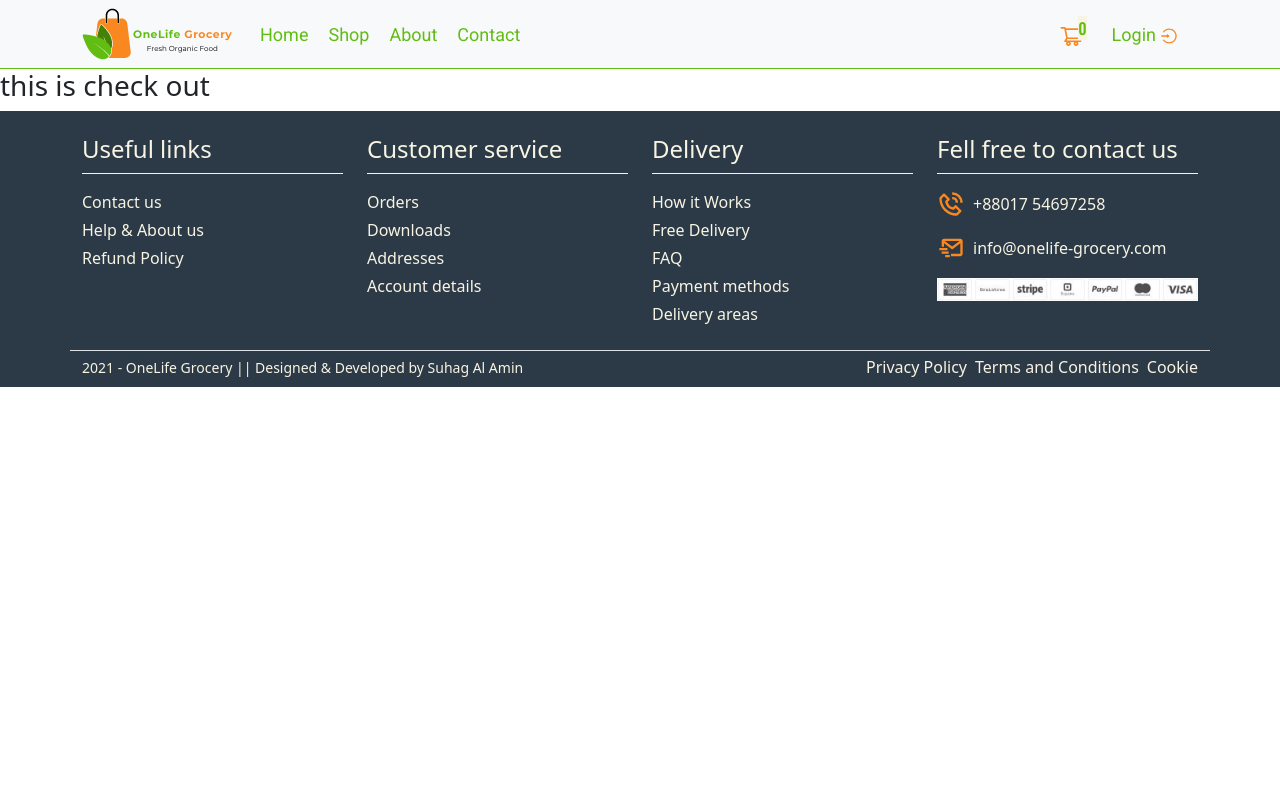
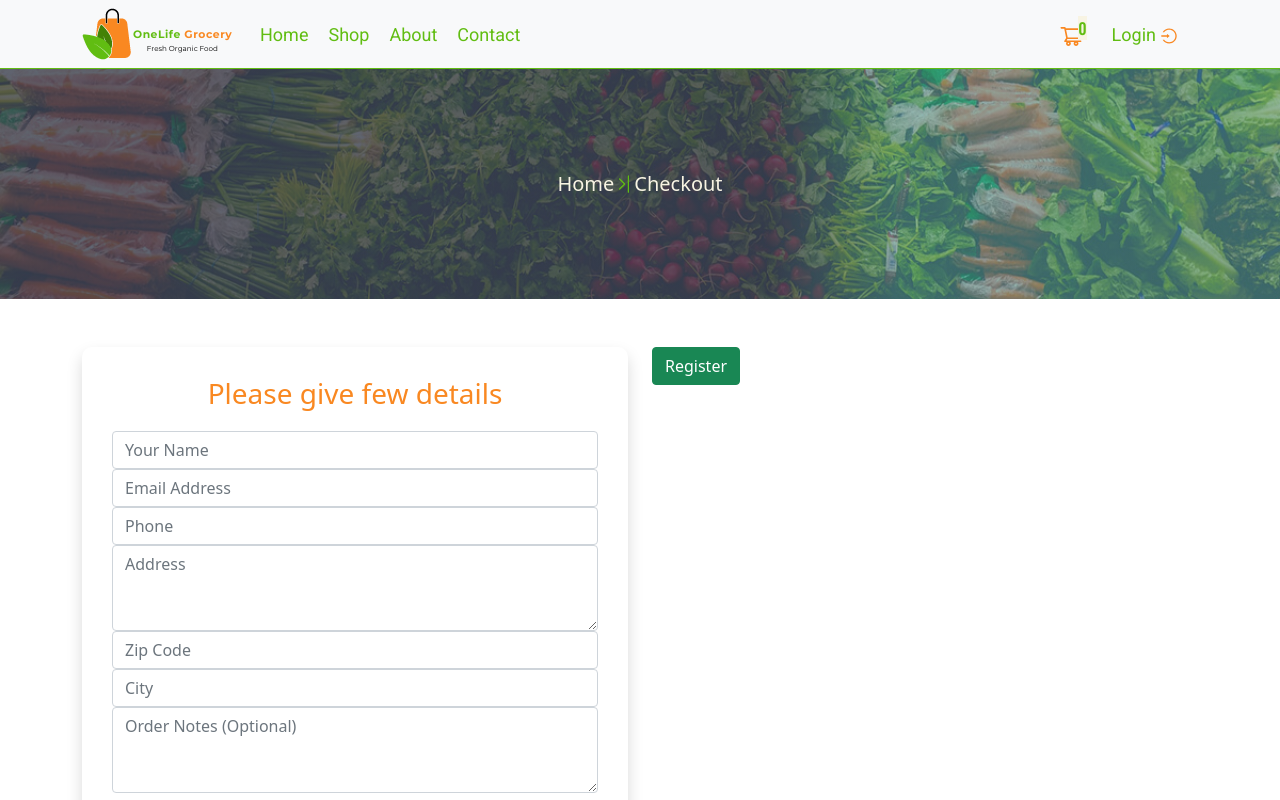
Before and after one commit to suhag-alamin/onelife-grocery-client, a Next.js app: page /checkout in a window 1280 px wide. Shown: the top 800 px of the page. Built offline with nearby package versions, Linux system fonts and the light colour scheme; no server answers.

Commit message:
checkout

```diff
--- a/pages/checkout.js
+++ b/pages/checkout.js
@@ -1,10 +1,120 @@
 import React from "react";
+import { Button, Col, Container, Form, Row } from "react-bootstrap";
+import { useForm } from "react-hook-form";
+import { useSelector } from "react-redux";
+import OthersBanner from "../components/OthersBanner";
+import useAuth from "../hooks/useAuth";
+import checkoutStyles from "../styles/Checkout.module.scss";
 
 const Checkout = () => {
+  const { user } = useAuth();
+  const { totalPrice } = useSelector((state) => state.groceryCart);
+  const {
+    register,
+    handleSubmit,
+    formState: { errors },
+  } = useForm({
+    defaultValues: {
+      userName: user?.displayName,
+      email: user?.email,
+    },
+  });
+  const onSubmit = (data) => {
+    const { userName, email, password, reEnterPassword } = data;
+    if (password !== reEnterPassword) {
+      toast.info("Password Is not matched");
+      return;
+    }
+    handleEmailRegister(userName, email, password);
+  };
+  console.log(errors);
   return (
-    <div>
-      <h3>this is check out</h3>
-    </div>
+    <>
+      <OthersBanner>Checkout</OthersBanner>
+      <Container className={`${checkoutStyles.checkoutContainer} py-5`}>
+        <form onSubmit={handleSubmit(onSubmit)}>
+          <Row xs={1} md={2} className="g-4">
+            <Col>
+              <div className={`${checkoutStyles.checkout} shadow`}>
+                <h3>Please give few details</h3>
+                <Form.Control
+                  required
+                  type="text"
+                  placeholder="Your Name"
+                  {...register("userName", { required: true })}
+                />
+                <Form.Control
+                  required
+                  type="email"
+                  placeholder="Email Address"
+                  {...register("email", {
+                    required: true,
+                    pattern: /^\S+@\S+$/i,
+                  })}
+                />
+                <Form.Control
+                  required
+                  type="number"
+                  placeholder="Phone"
+                  {...register("phone", {
+                    required: true,
+                    pattern: /^\S+@\S+$/i,
+                  })}
+                />
+
+                <Form.Control
+                  required
+                  type="text"
+                  as="textarea"
+                  rows={3}
+                  placeholder="Address"
+                  {...register("address", { required: true })}
+                />
+                <Form.Control
+                  type="text"
+                  placeholder="Zip Code"
+                  {...register("zipCode", { required: true })}
+                />
+
+                <Form.Control
+                  required
+                  type="text"
+                  placeholder="City"
+                  {...register("city", { required: true })}
+                />
+                <Form.Control
+                  type="text"
+                  as="textarea"
+                  rows={3}
+                  placeholder="Order Notes (Optional) "
+                  {...register("notes", { required: true })}
+                />
+
+                {/* <Button type="submit" variant="success">
+                Register
+              </Button> */}
+                {/* <div>
+              <p className="text-center border-bottom pb-1">
+              Or sign in Using Google
+              </p>
+              <div className="text-center">
+                <Button onClick={signInWithGoogle} variant="text">
+                {" "}
+                <FcGoogle className="fs-1" />
+                </Button>
+                </div>
+              </div> */}
+              </div>
+            </Col>
+            <Col>
+              <Button type="submit" variant="success">
+                Register
+              </Button>
+            </Col>
+          </Row>
+        </form>
+      </Container>
+    </>
   );
 };
 
--- a/redux/slices/cartSlice.js
+++ b/redux/slices/cartSlice.js
@@ -4,10 +4,15 @@ const cartSlice = createSlice({
   name: "groceryCart",
   initialState: {
     cartItems: [],
+    totalPrice: "",
   },
   reducers: {
     addToCart: (state, { payload }) => {
       state.cartItems.push(payload);
+      state.totalPrice = state.cartItems.reduce(
+        (pre, current) => pre + current.price,
+        0
+      );
     },
     removeFromCart: (state, { payload }) => {
       state.cartItems = state.cartItems.filter((cart) => cart._id !== payload);
--- a/styles/Cart.module.scss
+++ b/styles/Cart.module.scss
@@ -5,8 +5,8 @@
   h3 {
     text-align: center;
     color: $tertiary-color;
-    font-size: $font-title-size;
-    margin-bottom: 20px;
+    font-size: 24px;
+    margin-bottom: 5px;
   }
   .totalPrice {
     color: $tertiary-color;
--- /dev/null
+++ b/styles/Checkout.module.scss
@@ -0,0 +1,34 @@
+@import "./mixins";
+@import "./variables.module.scss";
+
+.checkoutContainer {
+  .checkout {
+    padding: 30px;
+    border-radius: 10px;
+    form {
+      display: flex;
+      flex-direction: column;
+
+      gap: 20px;
+
+      &:input {
+        padding: 5px;
+      }
+      button {
+        @include onelifeButton;
+      }
+    }
+    a {
+      color: $secondary-color;
+      transition: $transition;
+      &:hover {
+        color: $primary-color;
+      }
+    }
+    h3 {
+      text-align: center;
+      color: $primary-color;
+      margin-bottom: 20px;
+    }
+  }
+}
```
Also changed, not shown: pages/cart.js (+7 -5 lines).
